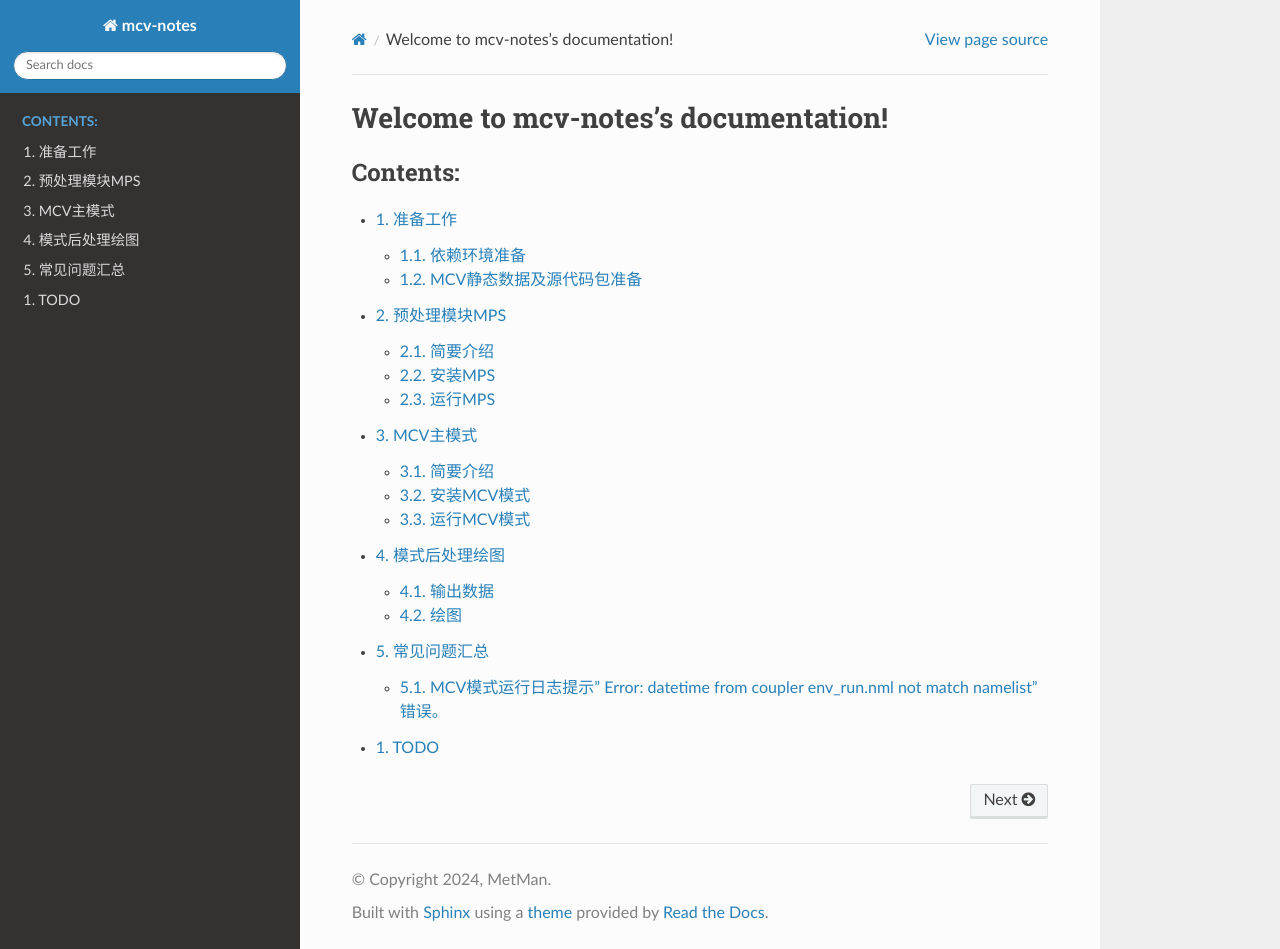
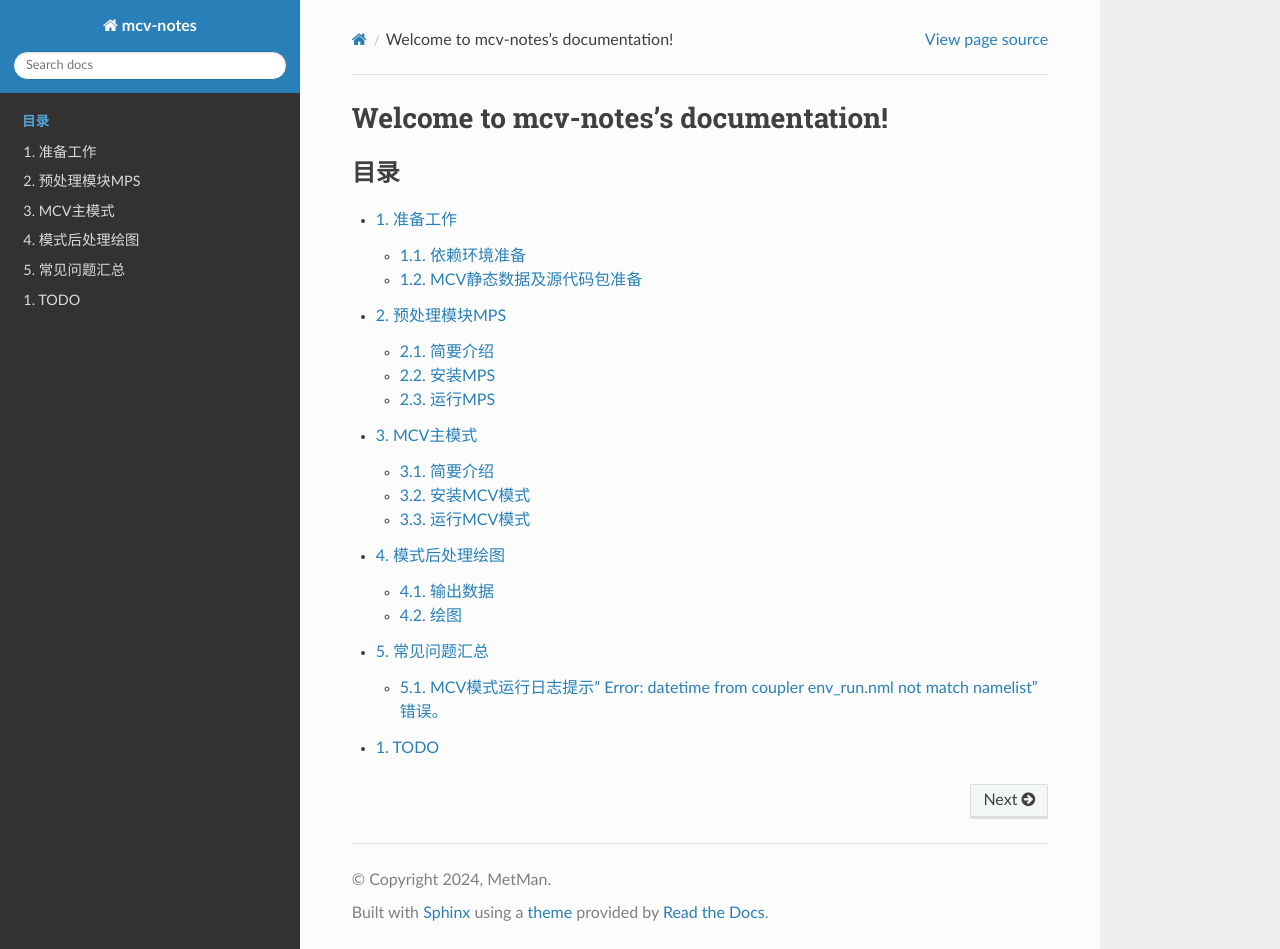
Before and after one commit to qingu/mug, a Sphinx documentation site: the page built from source/index.rst, in a window 1280 px wide and 949 px high. Built offline with Sphinx 7.4.7 and the Read the Docs theme 2.0.0, drawn with Linux system fonts in a browser that asks for light colours.

Commit message:
revise index.rst

```diff
--- a/source/index.rst
+++ b/source/index.rst
@@ -8,8 +8,8 @@
 
 .. toctree::
    :maxdepth: 2
-   :caption: Contents:
+   :caption: 目录
    :glob:
 
-   运行篇/index
-   源码篇/index
+   运行篇 <运行篇/index>
+   源码篇 <源码篇/index>
```
